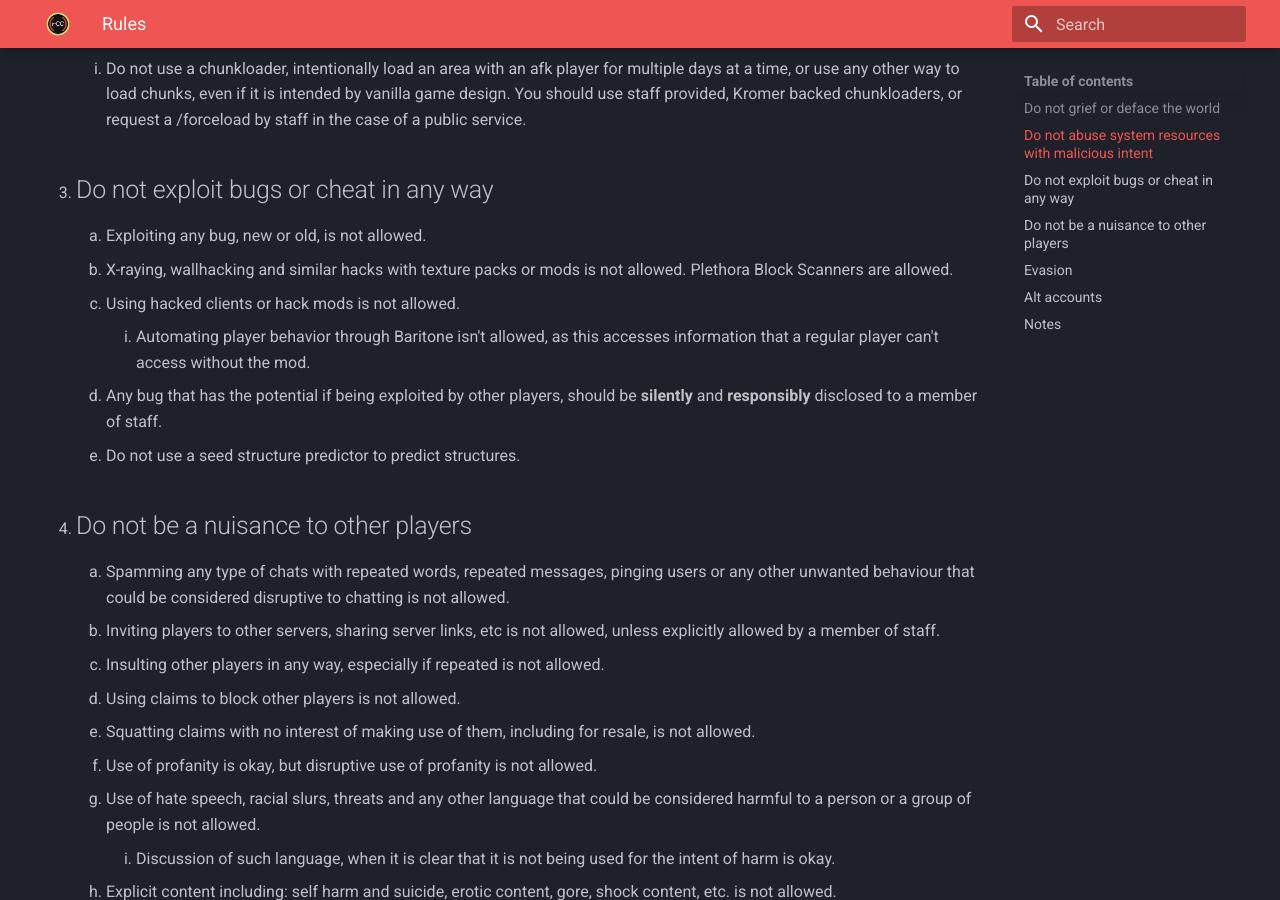
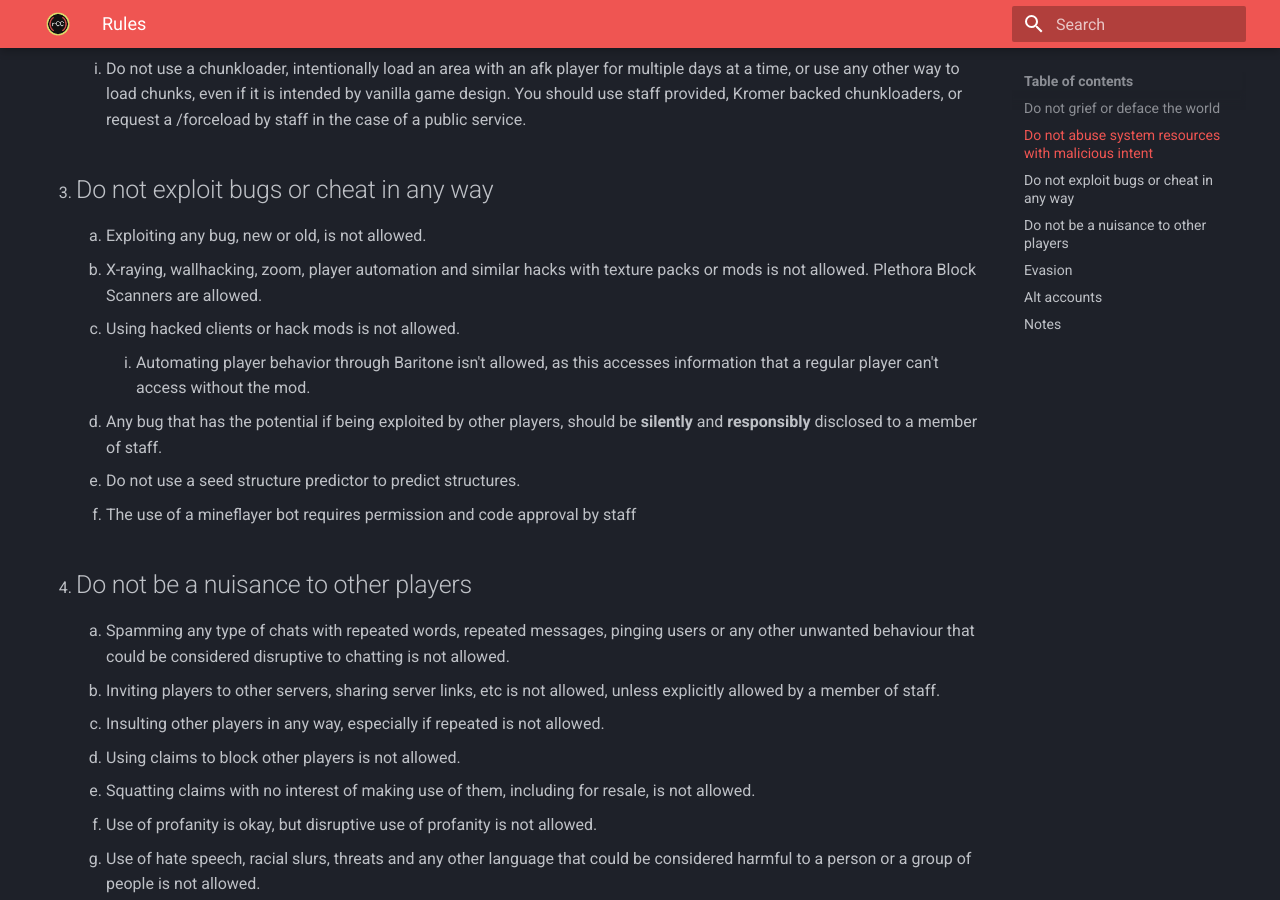
Before and after one commit to ReconnectedCC/docs, an MkDocs documentation site: the page built from docs/rules.md, in a window 1280 px wide and 900 px high, scrolled down 893 px. Built offline with MkDocs 1.6.1 and Material for MkDocs 9.7.7, drawn with Linux system fonts in a browser that asks for light colours.

Commit message:
Clarify rules for hack mods

```diff
--- a/docs/rules.md
+++ b/docs/rules.md
@@ -25,11 +25,12 @@ hide:
     9.  Do not use a chunkloader, intentionally load an area with an afk player for multiple days at a time, or use any other way to load chunks, even if it is intended by vanilla game design. You should use staff provided, Kromer backed chunkloaders, or request a /forceload by staff in the case of a public service.
 3.  ## Do not exploit bugs or cheat in any way
     1.  Exploiting any bug, new or old, is not allowed.
-    2.  X-raying, wallhacking and similar hacks with texture packs or mods is not allowed. Plethora Block Scanners are allowed.
+    2.  X-raying, wallhacking, zoom, player automation and similar hacks with texture packs or mods is not allowed. Plethora Block Scanners are allowed.
     3.  Using hacked clients or hack mods is not allowed.
         1.  Automating player behavior through Baritone isn't allowed, as this accesses information that a regular player can't access without the mod.
     4.  Any bug that has the potential if being exploited by other players, should be **silently** and **responsibly** disclosed to a member of staff.
     5.  Do not use a seed structure predictor to predict structures.
+    6.  The use of a mineflayer bot requires permission and code approval by staff
 4.  ## Do not be a nuisance to other players
     1.  Spamming any type of chats with repeated words, repeated messages, pinging users or any other unwanted behaviour that could be considered disruptive to chatting is not allowed.
     2.  Inviting players to other servers, sharing server links, etc is not allowed, unless explicitly allowed by a member of staff.
```
Also changed, not shown: other parts of docs/rules.md (+2 -2 lines).
